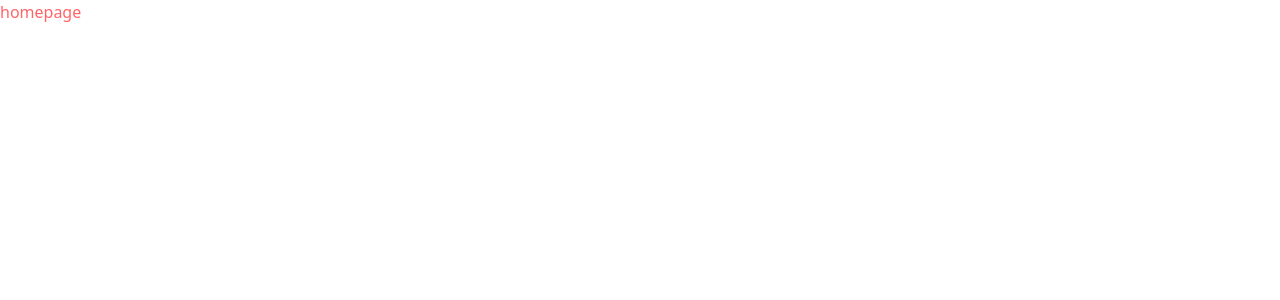
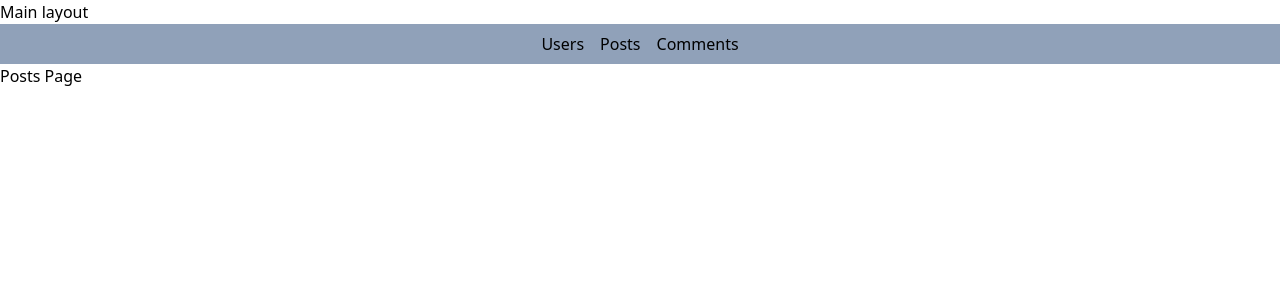
Before and after one commit to Gagun45/REACT, a React (Vite) app: page /posts in a window 1280 px wide. Shown: the top 300 px of the page. Built offline with nearby package versions, Linux system fonts and the light colour scheme.

Commit message:
basic router setup done

```diff
--- /dev/null
+++ b/src/components/menu/Menu.tsx
@@ -0,0 +1,10 @@
+import {NavLinks} from "../../constants/NavLinks.ts";
+import {NavLink} from "./nav-link/NavLink.tsx";
+
+export const Menu = () => {
+    return (
+        <ul className={'flex bg-slate-400 py-2 justify-center gap-4'}>
+            {NavLinks.map(link => (<NavLink key={link.label} link={link}/>))}
+        </ul>
+    );
+};
--- /dev/null
+++ b/src/components/menu/nav-link/NavLink.tsx
@@ -0,0 +1,12 @@
+import type {FC} from "react";
+import type {INavLink} from "../../../models/nav-link/INavLink.ts";
+import {Link} from "react-router-dom";
+
+type Props = { link: INavLink };
+export const NavLink: FC<Props> = ({link: {href, label}}) => {
+    return (
+        <li>
+            <Link to={href}>{label}</Link>
+        </li>
+    );
+};
--- /dev/null
+++ b/src/constants/NavLinks.ts
@@ -0,0 +1,7 @@
+import type {INavLink} from "../models/nav-link/INavLink.ts";
+
+export const NavLinks:INavLink[] = [
+    {href: 'users', label: 'Users'},
+    {href: 'posts', label: 'Posts'},
+    {href: 'comments', label: 'Comments'},
+]
--- /dev/null
+++ b/src/layouts/MainLayout.tsx
@@ -0,0 +1,12 @@
+import {Menu} from "../components/menu/Menu.tsx";
+import {Outlet} from "react-router-dom";
+
+export const MainLayout = () => {
+    return (
+        <div>
+            <h1>Main layout</h1>
+            <Menu/>
+            <Outlet/>
+        </div>
+    );
+};
--- /dev/null
+++ b/src/models/nav-link/INavLink.ts
@@ -0,0 +1,4 @@
+export interface INavLink {
+    href: string;
+    label: string;
+}
--- /dev/null
+++ b/src/pages/comments/CommentsPage.tsx
@@ -0,0 +1,7 @@
+export const CommentsPage = () => {
+    return (
+        <div>
+            <h2>Comments page</h2>
+        </div>
+    );
+};
--- /dev/null
+++ b/src/pages/posts/PostsPage.tsx
@@ -0,0 +1,7 @@
+export const PostsPage = () => {
+    return (
+        <div>
+            <h2>Posts Page</h2>
+        </div>
+    );
+};
--- /dev/null
+++ b/src/pages/users/UsersPage.tsx
@@ -0,0 +1,7 @@
+export const UsersPage = () => {
+    return (
+        <div>
+            <h2>Users page</h2>
+        </div>
+    );
+};
--- /dev/null
+++ b/src/redux/store.ts
@@ -0,0 +1,5 @@
+import {configureStore} from "@reduxjs/toolkit";
+
+export const store = configureStore({
+    reducer: {}
+});
```
Also changed, not shown: src/main.tsx (+9 -2 lines), src/routes/routes.tsx (added, +14 -0 lines).
